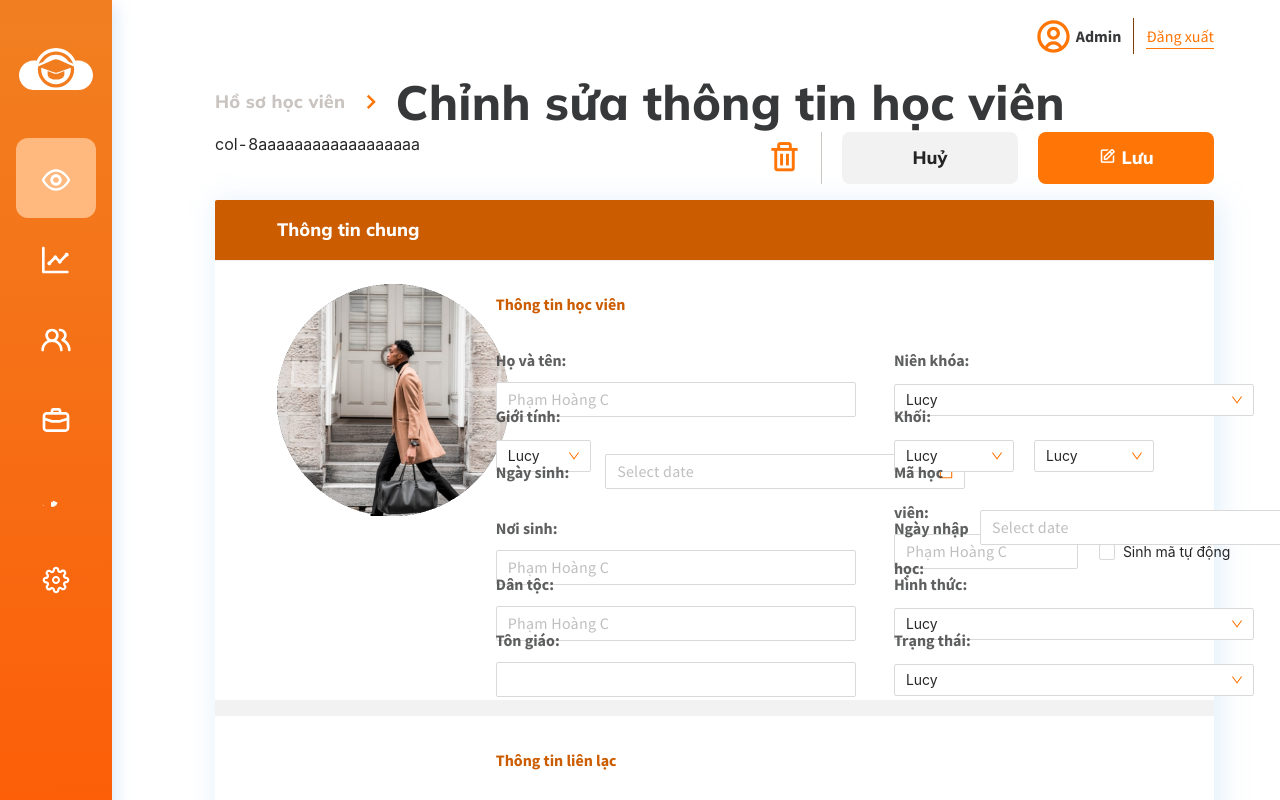
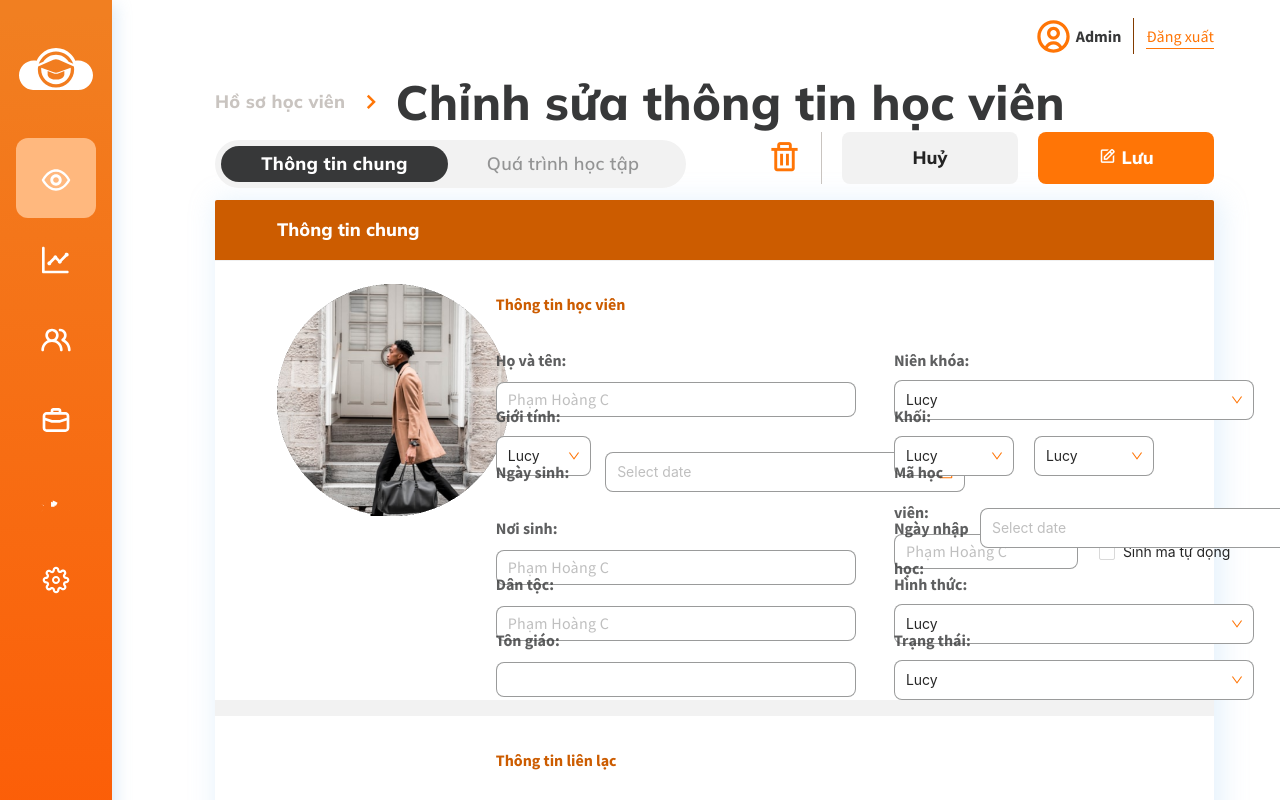
Before and after one commit to detulaptrinh/AltaTeamTsx, a React (Create React App) app: page /edit-student-information in a window 1280 px wide. Shown: the top 800 px of the page. Built offline with nearby package versions, Linux system fonts and the light colour scheme.

Commit message:
update 9.1 & 9.1.1

```diff
--- a/src/components/section9_student_records/edit_student_information/EditStudentInformation.css
+++ b/src/components/section9_student_records/edit_student_information/EditStudentInformation.css
@@ -39,6 +39,82 @@
 .section-9-1-1 .left-tab {
     width: 100%;
     height: auto;
+}
+
+.section-9-1-1 .left-tab-box {
+    margin-top: 0.8rem;
+    width: 47.1rem;
+    height: 4.8rem;
+    display: flex;
+    flex-direction: row;
+    justify-content: center;
+    align-items: center;
+    padding: 0.6rem;
+    /* Grey/5 */
+    background: #F2F2F2;
+    border-radius: 3.2rem;
+
+    position: relative;
+}
+
+.section-9-1-1 .left-tab-box-general-information {
+    display: flex;
+    flex-direction: row;
+    justify-content: center;
+    align-items: center;
+    padding: 0.6rem 4rem 0.7rem;
+
+    width: 22.7rem;
+    height: 3.6rem;
+
+    position: absolute;
+    left: 0.6rem;
+    top: 0.6rem;
+
+    /* /Orange / 7 */
+    background: #373839;
+    border-radius: 2.4rem;
+}
+
+.section-9-1-1 .left-tab-box-general-information a {
+    /* LMS Student / Sub-header */
+
+    font-family: 'Mulish';
+    font-style: normal;
+    font-weight: 800;
+    font-size: 1.8rem;
+    line-height: 2.3rem;
+    /* identical to box height */
+
+    letter-spacing: 0.015em;
+
+    color: #FFFFFF;
+}
+
+.section-9-1-1 .left-tab-box-study-process {
+    display: flex;
+    flex-direction: row;
+    justify-content: center;
+    align-items: center;
+    width: 22.7rem;
+    height: 3.6rem;
+
+    margin-left: 22.5rem;
+}
+
+.section-9-1-1 .left-tab-box-study-process a {
+    font-family: 'Mulish';
+    font-style: normal;
+    font-weight: 600;
+    font-size: 1.8rem;
+
+    /* identical to box height */
+    letter-spacing: 0.015em;
+
+    /* /Orange / 7 */
+    color: #373839;
+
+    opacity: 0.5;
 }
 
 /* right btn */
@@ -171,7 +247,14 @@
     min-width: 36rem;
 }
 
-.section-9-1-1 Input {
+.section-9-1-1 .ant-select:not(.ant-select-customize-input) .ant-select-selector {
+    border: 1px solid rgba(55, 56, 57, 0.5);
+    border-radius: 8px;
+    height: 40px;
+    align-items: center;
+}
+
+.section-9-1-1 .ant-input {
     color: #292B2E;
 
     font-family: 'Source Sans Pro';
@@ -179,6 +262,10 @@
     font-weight: normal;
     font-size: 1.6rem;
     letter-spacing: 0.015em;
+
+    border: 1px solid rgba(55, 56, 57, 0.5);
+    box-sizing: border-box;
+    border-radius: 8px;
 }
 
 .section-9-1-1 .text-right .checked-184 {
@@ -197,7 +284,12 @@
 /* date */
 .section-9-1-1 .ant-picker {
     min-width: 36rem;
+    border: 1px solid rgba(55, 56, 57, 0.5);
+    border-radius: 8px;
+    height: 40px;
+    align-items: center;
 }
+
 .section-9-1-1 .ant-picker-suffix {
     color: #FF7506;
 }
@@ -211,10 +303,12 @@
     max-width: 10.4rem;
     min-width: 10.4rem;
 }
+
 .section-9-1-1 .w-231 {
     max-width: 23.1rem;
     min-width: 23.1rem;
 }
+
 .section-9-1-1 .pl-130 {
     padding-left: 13rem;
 }
--- a/src/components/section9_student_records/edit_student_information/EditStudentInformation.tsx
+++ b/src/components/section9_student_records/edit_student_information/EditStudentInformation.tsx
@@ -31,7 +31,14 @@ export default class EditStudentInformation extends Component {
                 {/* switch tab */}
                 <Row className="switch-tab">
                     <Col className="left-tab" span={12}>
-                        col-8aaaaaaaaaaaaaaaaaa
+                        <div className="left-tab-box">
+                            <div className="left-tab-box-general-information">
+                                <a href="">Thông tin chung</a>
+                            </div>
+                            <div className="left-tab-box-study-process">
+                                <a href="">Quá trình học tập</a>
+                            </div>
+                        </div>
                     </Col>
                     <Col className="right-btn" span={12}>
                         <div className="right-btn-box">
@@ -140,7 +147,7 @@ export default class EditStudentInformation extends Component {
                                         <Row className="ant-row-text">
                                             <Col className="text-left" span={8}>Hình thức:</Col>
                                             <Col className="text-right" span={16}>
-                                                <Select defaultValue="lucy" style={{ width: 360 }} onChange={handleChange}>
+                                                <Select defaultValue="lucy" style={{ width: 360}} onChange={handleChange}>
                                                     <Option value="jack">Jack</Option>
                                                     <Option value="lucy">Lucy</Option>
                                                     <Option value="Yiminghe">yiminghe</Option>
--- a/src/components/section9_student_records/student_information/StudenInformation.css
+++ b/src/components/section9_student_records/student_information/StudenInformation.css
@@ -39,6 +39,82 @@
 .section-9-1 .left-tab {
     width: 100%;
     height: auto;
+}
+
+.section-9-1 .left-tab-box {
+    margin-top: 0.8rem;
+    width: 47.1rem;
+    height: 4.8rem;
+    display: flex;
+    flex-direction: row;
+    justify-content: center;
+    align-items: center;
+    padding: 0.6rem;
+    /* Grey/5 */
+    background: #F2F2F2;
+    border-radius: 3.2rem;
+
+    position: relative;
+}
+
+.section-9-1 .left-tab-box-general-information {
+    display: flex;
+    flex-direction: row;
+    justify-content: center;
+    align-items: center;
+    padding: 0.6rem 4rem 0.7rem;
+
+    width: 22.7rem;
+    height: 3.6rem;
+
+    position: absolute;
+    left: 0.6rem;
+    top: 0.6rem;
+
+    /* /Orange / 7 */
+    background: #373839;
+    border-radius: 2.4rem;
+}
+
+.section-9-1 .left-tab-box-general-information a {
+    /* LMS Student / Sub-header */
+
+    font-family: 'Mulish';
+    font-style: normal;
+    font-weight: 800;
+    font-size: 1.8rem;
+    line-height: 2.3rem;
+    /* identical to box height */
+
+    letter-spacing: 0.015em;
+
+    color: #FFFFFF;
+}
+
+.section-9-1 .left-tab-box-study-process {
+    display: flex;
+    flex-direction: row;
+    justify-content: center;
+    align-items: center;
+    width: 22.7rem;
+    height: 3.6rem;
+
+    margin-left: 22.5rem;
+}
+
+.section-9-1 .left-tab-box-study-process a {
+    font-family: 'Mulish';
+    font-style: normal;
+    font-weight: 600;
+    font-size: 1.8rem;
+
+    /* identical to box height */
+    letter-spacing: 0.015em;
+
+    /* /Orange / 7 */
+    color: #373839;
+
+    opacity: 0.5;
 }
 
 /* right btn */
@@ -198,6 +274,7 @@
     color: #373839;
     opacity: 0.8;
 }
+
 .section-9-1 .communications-text-right {
     width: auto;
     height: 3.7rem;
@@ -208,6 +285,7 @@
     color: #373839;
     opacity: 0.8;
 }
+
 .section-9-1 .site-card-border-less-wrapper-mt-0 {
     margin-top: 0 !important;
 }
--- a/src/components/section9_student_records/student_information/StudentInformation.tsx
+++ b/src/components/section9_student_records/student_information/StudentInformation.tsx
@@ -27,7 +27,14 @@ export default class StudentInformation extends Component {
 
                 <Row className="switch-tab">
                     <Col className="left-tab" span={12}>
-                        col-8aaaaaaaaaaaaaaaaaa
+                        <div className="left-tab-box">
+                            <div className="left-tab-box-general-information">
+                                <a href="">Thông tin chung</a>
+                            </div>
+                            <div className="left-tab-box-study-process">
+                                <a href="">Quá trình học tập</a>
+                            </div>
+                        </div>
                     </Col>
                     <Col className="right-btn" span={12}>
                         <div className="right-btn-box">
```
